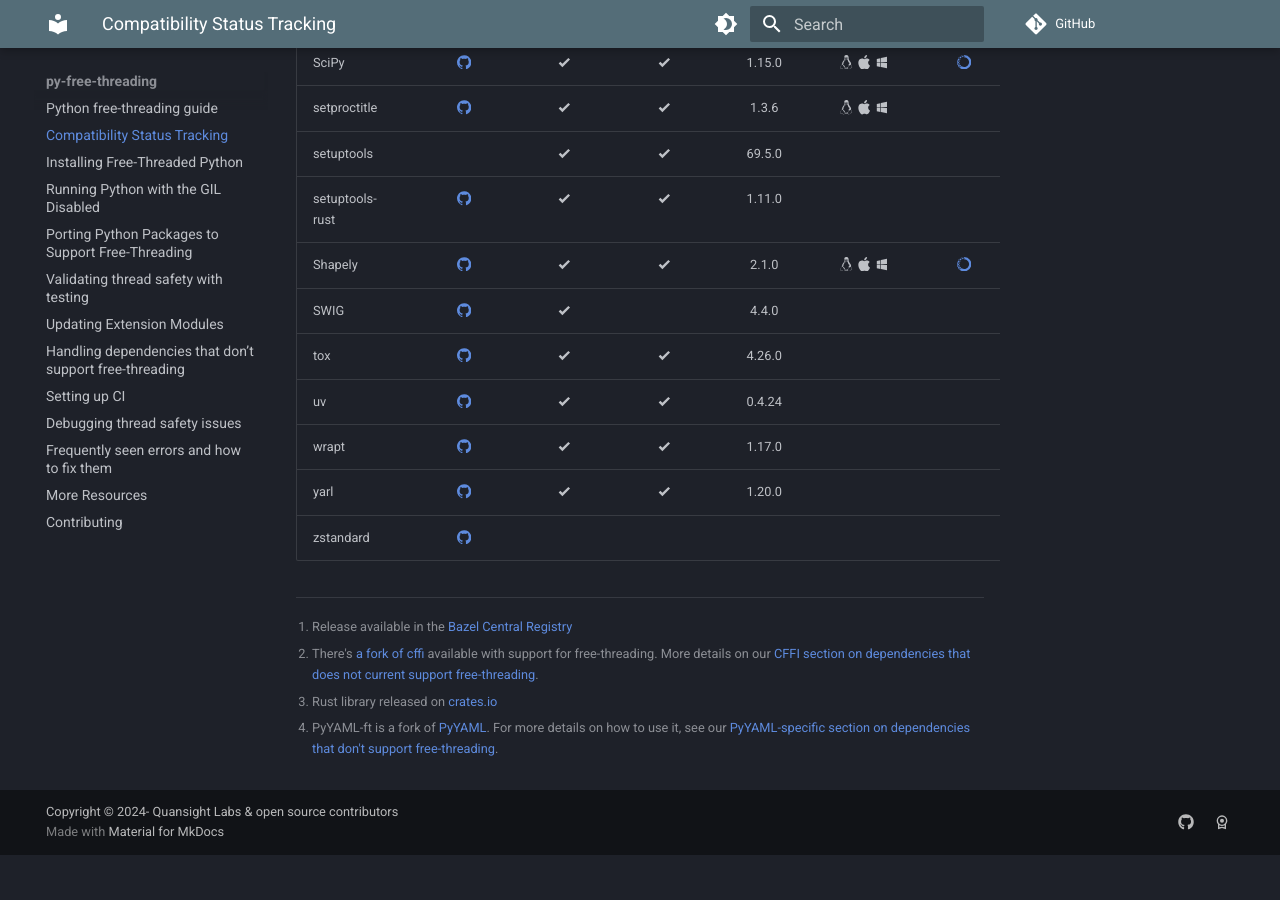
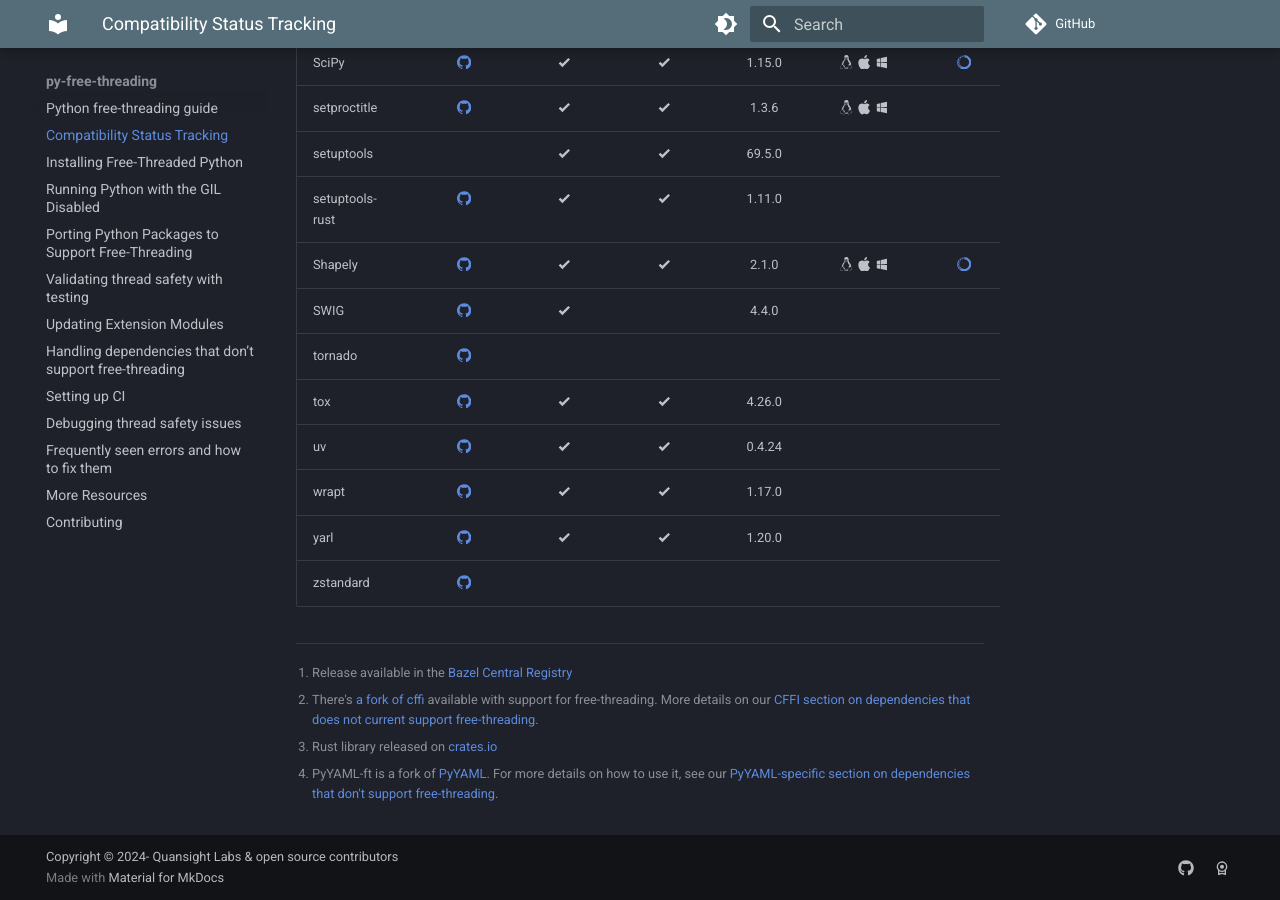
Before and after one commit to Quansight-Labs/free-threaded-compatibility, an MkDocs documentation site: the page built from docs/tracking.md, in a window 1280 px wide and 900 px high, scrolled down 3800 px. Built offline with MkDocs 1.6.1 and Material for MkDocs 9.7.7, drawn with Linux system fonts in a browser that asks for light colours; comment, search, counter and statistics services are not loaded; before the commit the page ends 4655 px from its top, so only the background shows below that.

Commit message:
chore: add tornado issue to tracking doc

```diff
--- a/docs/tracking.md
+++ b/docs/tracking.md
@@ -98,6 +98,7 @@
 | setuptools-rust      |     [:simple-github:](https://github.com/PyO3/setuptools-rust/pull/502)      | :material-check-bold: |   :material-check-bold:    |           1.11.0           |                                                            |                                                                                              |
 | Shapely              |       [:simple-github:](https://github.com/shapely/shapely/pull/2138)        | :material-check-bold: |   :material-check-bold:    |           2.1.0            | :simple-linux: :simple-apple: :material-microsoft-windows: |     [:simple-anaconda:](https://anaconda.org/scientific-python-nightly-wheels/shapely/)      |
 | SWIG                 |         [:simple-github:](https://github.com/swig/swig/issues/3121)          | :material-check-bold: |                            |           4.4.0            |                                                            |                                                                                              |
+| tornado              |  [:simple-github:](https://github.com/tornadoweb/tornado/issues/3501)        |                       |                            |                            |                                                            |                                                                                              |
 | tox                  |        [:simple-github:](https://github.com/tox-dev/tox/issues/3391)         | :material-check-bold: |   :material-check-bold:    |           4.26.0           |                                                            |                                                                                              |
 | uv                   |        [:simple-github:](https://github.com/astral-sh/uv/issues/7193)        | :material-check-bold: |   :material-check-bold:    |           0.4.24           |                                                            |                                                                                              |
 | wrapt                |     [:simple-github:](https://github.com/GrahamDumpleton/wrapt/pull/269)     | :material-check-bold: |   :material-check-bold:    |           1.17.0           |                                                            |                                                                                              |
```
